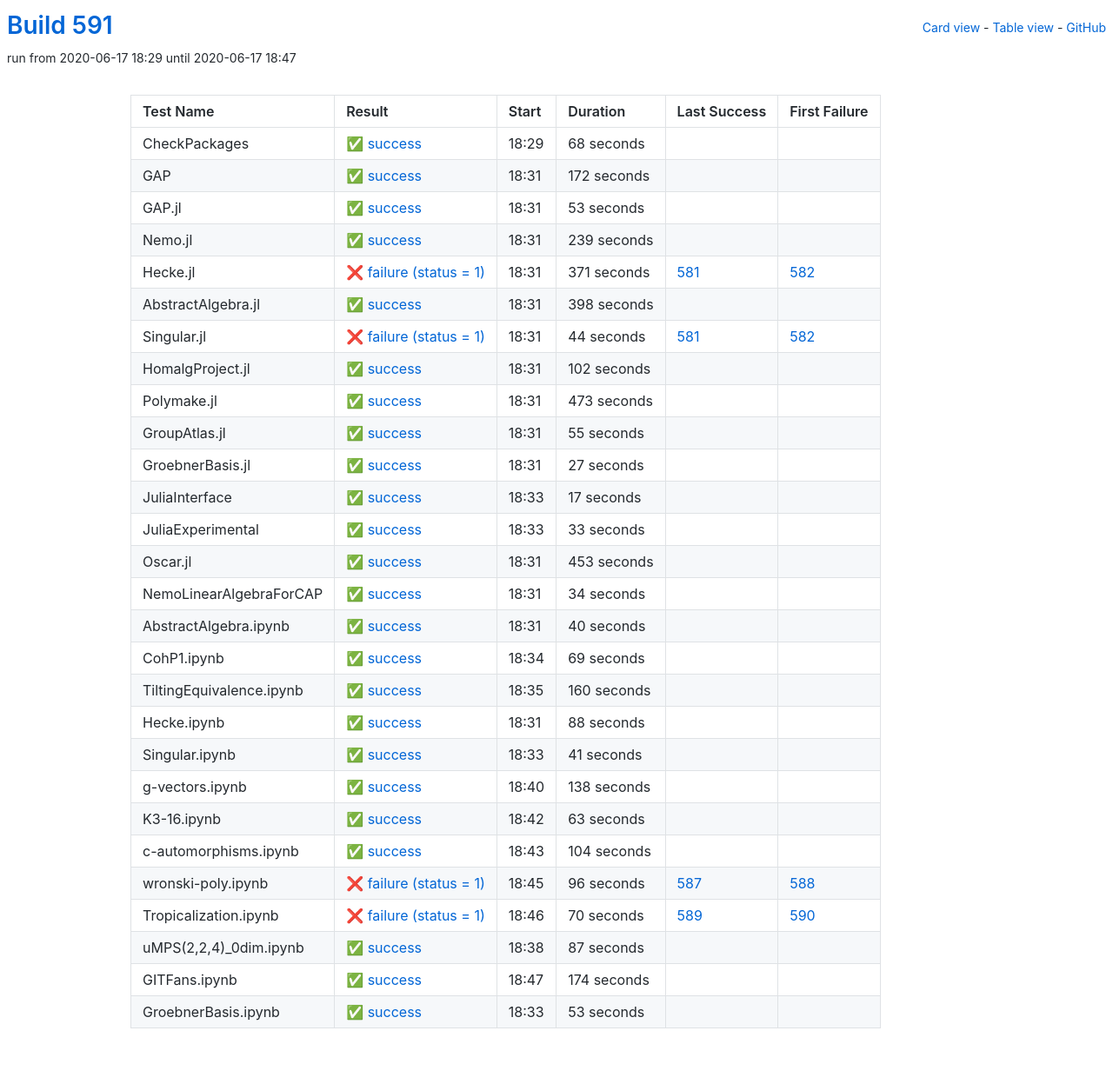
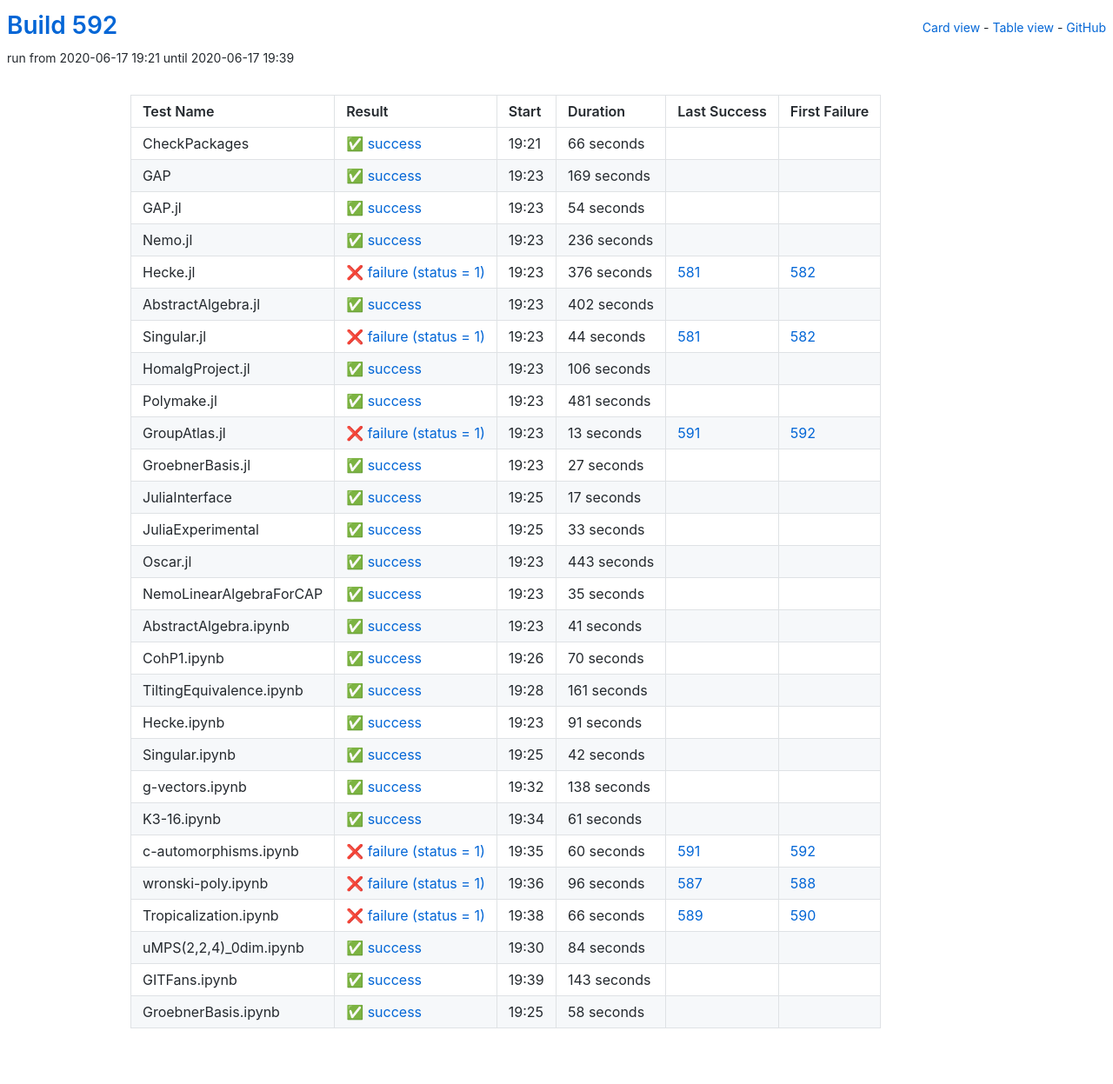
Before and after one commit to oscar-system/oscar-ci-status-1.4, a Jekyll site: the page built from table.html, in a window 1280 px wide. Shown: the whole page at 87% size. Built offline with Jekyll 4.4.1, drawn with Linux system fonts in a browser that asks for light colours.

Commit message:
Build #592

```diff
--- a/_data/ci.yml
+++ b/_data/ci.yml
@@ -1,6 +1,6 @@
 ---
-build: 591
-build_url: https://oscarci.mathematik.uni-kl.de/job/oscar-julia-1.4/591/
+build: 592
+build_url: https://oscarci.mathematik.uni-kl.de/job/oscar-julia-1.4/592/
 job: oscar-julia-1.4
 organization: oscar-system
 repo: oscar-ci-status-1.4
@@ -8,80 +8,80 @@ repourl: https://github.com/oscar-system/oscar-ci-status-1.4
 tests:
 - name: CheckPackages
   id: checkpackages
-  log: https://oscarci.mathematik.uni-kl.de/job/oscar-julia-1.4/591/artifact/logs/build-591/CheckPackages.log
-  start: 2020-06-17 18:29
+  log: https://oscarci.mathematik.uni-kl.de/job/oscar-julia-1.4/592/artifact/logs/build-592/CheckPackages.log
+  start: 2020-06-17 19:21
   success: true
   exitcode: 0
   status: success
-  duration: 68
+  duration: 66
   last_success: false
   last_success_url:
   first_failure: false
   first_failure_url:
 - name: GAP
   id: gap
-  log: https://oscarci.mathematik.uni-kl.de/job/oscar-julia-1.4/591/artifact/logs/build-591/GAP.log
-  start: 2020-06-17 18:31
+  log: https://oscarci.mathematik.uni-kl.de/job/oscar-julia-1.4/592/artifact/logs/build-592/GAP.log
+  start: 2020-06-17 19:23
   success: true
   exitcode: 0
   status: success
-  duration: 172
+  duration: 169
   last_success: false
   last_success_url:
   first_failure: false
   first_failure_url:
 - name: GAP.jl
   id: gap-jl
-  log: https://oscarci.mathematik.uni-kl.de/job/oscar-julia-1.4/591/artifact/logs/build-591/GAP.jl.log
-  start: 2020-06-17 18:31
+  log: https://oscarci.mathematik.uni-kl.de/job/oscar-julia-1.4/592/artifact/logs/build-592/GAP.jl.log
+  start: 2020-06-17 19:23
   success: true
   exitcode: 0
   status: success
-  duration: 53
+  duration: 54
   last_success: false
   last_success_url:
   first_failure: false
   first_failure_url:
 - name: Nemo.jl
   id: nemo-jl
-  log: https://oscarci.mathematik.uni-kl.de/job/oscar-julia-1.4/591/artifact/logs/build-591/Nemo.jl.log
-  start: 2020-06-17 18:31
+  log: https://oscarci.mathematik.uni-kl.de/job/oscar-julia-1.4/592/artifact/logs/build-592/Nemo.jl.log
+  start: 2020-06-17 19:23
   success: true
   exitcode: 0
   status: success
-  duration: 239
+  duration: 236
   last_success: false
   last_success_url:
   first_failure: false
   first_failure_url:
 - name: Hecke.jl
   id: hecke-jl
-  log: https://oscarci.mathematik.uni-kl.de/job/oscar-julia-1.4/591/artifact/logs/build-591/Hecke.jl.log
-  start: 2020-06-17 18:31
+  log: https://oscarci.mathematik.uni-kl.de/job/oscar-julia-1.4/592/artifact/logs/build-592/Hecke.jl.log
+  start: 2020-06-17 19:23
   success: false
   exitcode: 1
   status: failure
-  duration: 371
+  duration: 376
   last_success: 581
   last_success_url: https://oscarci.mathematik.uni-kl.de/job/oscar-julia-1.4/581/
   first_failure: 582
   first_failure_url: https://oscarci.mathematik.uni-kl.de/job/oscar-julia-1.4/582/
 - name: AbstractAlgebra.jl
   id: abstractalgebra-jl
-  log: https://oscarci.mathematik.uni-kl.de/job/oscar-julia-1.4/591/artifact/logs/build-591/AbstractAlgebra.jl.log
-  start: 2020-06-17 18:31
+  log: https://oscarci.mathematik.uni-kl.de/job/oscar-julia-1.4/592/artifact/logs/build-592/AbstractAlgebra.jl.log
+  start: 2020-06-17 19:23
   success: true
   exitcode: 0
   status: success
-  duration: 398
+  duration: 402
   last_success: false
   last_success_url:
   first_failure: false
   first_failure_url:
 - name: Singular.jl
   id: singular-jl
-  log: https://oscarci.mathematik.uni-kl.de/job/oscar-julia-1.4/591/artifact/logs/build-591/Singular.jl.log
-  start: 2020-06-17 18:31
+  log: https://oscarci.mathematik.uni-kl.de/job/oscar-julia-1.4/592/artifact/logs/build-592/Singular.jl.log
+  start: 2020-06-17 19:23
   success: false
   exitcode: 1
   status: failure
@@ -92,44 +92,44 @@ tests:
   first_failure_url: https://oscarci.mathematik.uni-kl.de/job/oscar-julia-1.4/582/
 - name: HomalgProject.jl
   id: homalgproject-jl
-  log: https://oscarci.mathematik.uni-kl.de/job/oscar-julia-1.4/591/artifact/logs/build-591/HomalgProject.jl.log
-  start: 2020-06-17 18:31
+  log: https://oscarci.mathematik.uni-kl.de/job/oscar-julia-1.4/592/artifact/logs/build-592/HomalgProject.jl.log
+  start: 2020-06-17 19:23
   success: true
   exitcode: 0
   status: success
-  duration: 102
+  duration: 106
   last_success: false
   last_success_url:
   first_failure: false
   first_failure_url:
 - name: Polymake.jl
   id: polymake-jl
-  log: https://oscarci.mathematik.uni-kl.de/job/oscar-julia-1.4/591/artifact/logs/build-591/Polymake.jl.log
-  start: 2020-06-17 18:31
+  log: https://oscarci.mathematik.uni-kl.de/job/oscar-julia-1.4/592/artifact/logs/build-592/Polymake.jl.log
+  start: 2020-06-17 19:23
   success: true
   exitcode: 0
   status: success
-  duration: 473
+  duration: 481
   last_success: false
   last_success_url:
   first_failure: false
   first_failure_url:
 - name: GroupAtlas.jl
   id: groupatlas-jl
-  log: https://oscarci.mathematik.uni-kl.de/job/oscar-julia-1.4/591/artifact/logs/build-591/GroupAtlas.jl.log
-  start: 2020-06-17 18:31
-  success: true
-  exitcode: 0
-  status: success
-  duration: 55
-  last_success: false
-  last_success_url:
-  first_failure: false
-  first_failure_url:
+  log: https://oscarci.mathematik.uni-kl.de/job/oscar-julia-1.4/592/artifact/logs/build-592/GroupAtlas.jl.log
+  start: 2020-06-17 19:23
+  success: false
+  exitcode: 1
+  status: failure
+  duration: 13
+  last_success: 591
+  last_success_url: https://oscarci.mathematik.uni-kl.de/job/oscar-julia-1.4/591/
+  first_failure: 592
+  first_failure_url: https://oscarci.mathematik.uni-kl.de/job/oscar-julia-1.4/592/
 - name: GroebnerBasis.jl
   id: groebnerbasis-jl
-  log: https://oscarci.mathematik.uni-kl.de/job/oscar-julia-1.4/591/artifact/logs/build-591/GroebnerBasis.jl.log
-  start: 2020-06-17 18:31
+  log: https://oscarci.mathematik.uni-kl.de/job/oscar-julia-1.4/592/artifact/logs/build-592/GroebnerBasis.jl.log
+  start: 2020-06-17 19:23
   success: true
   exitcode: 0
   status: success
@@ -140,8 +140,8 @@ tests:
   first_failure_url:
 - name: JuliaInterface
   id: juliainterface
-  log: https://oscarci.mathematik.uni-kl.de/job/oscar-julia-1.4/591/artifact/logs/build-591/JuliaInterface.log
-  start: 2020-06-17 18:33
+  log: https://oscarci.mathematik.uni-kl.de/job/oscar-julia-1.4/592/artifact/logs/build-592/JuliaInterface.log
+  start: 2020-06-17 19:25
   success: true
   exitcode: 0
   status: success
@@ -152,8 +152,8 @@ tests:
   first_failure_url:
 - name: JuliaExperimental
   id: juliaexperimental
-  log: https://oscarci.mathematik.uni-kl.de/job/oscar-julia-1.4/591/artifact/logs/build-591/JuliaExperimental.log
-  start: 2020-06-17 18:33
+  log: https://oscarci.mathematik.uni-kl.de/job/oscar-julia-1.4/592/artifact/logs/build-592/JuliaExperimental.log
+  start: 2020-06-17 19:25
   success: true
   exitcode: 0
   status: success
@@ -164,80 +164,32 @@ tests:
   first_failure_url:
 - name: Oscar.jl
   id: oscar-jl
-  log: https://oscarci.mathematik.uni-kl.de/job/oscar-julia-1.4/591/artifact/logs/build-591/Oscar.jl.log
-  start: 2020-06-17 18:31
+  log: https://oscarci.mathematik.uni-kl.de/job/oscar-julia-1.4/592/artifact/logs/build-592/Oscar.jl.log
+  start: 2020-06-17 19:23
   success: true
   exitcode: 0
   status: success
-  duration: 453
+  duration: 443
   last_success: false
   last_success_url:
   first_failure: false
   first_failure_url:
 - name: NemoLinearAlgebraForCAP
   id: nemolinearalgebraforcap
-  log: https://oscarci.mathematik.uni-kl.de/job/oscar-julia-1.4/591/artifact/logs/build-591/NemoLinearAlgebraForCAP.log
-  start: 2020-06-17 18:31
+  log: https://oscarci.mathematik.uni-kl.de/job/oscar-julia-1.4/592/artifact/logs/build-592/NemoLinearAlgebraForCAP.log
+  start: 2020-06-17 19:23
   success: true
   exitcode: 0
   status: success
-  duration: 34
+  duration: 35
   last_success: false
   last_success_url:
   first_failure: false
   first_failure_url:
 - name: AbstractAlgebra.ipynb
   id: abstractalgebra-ipynb
-  log: https://oscarci.mathematik.uni-kl.de/job/oscar-julia-1.4/591/artifact/logs/build-591/AbstractAlgebra.ipynb.log
-  start: 2020-06-17 18:31
-  success: true
-  exitcode: 0
-  status: success
-  duration: 40
-  last_success: false
-  last_success_url:
-  first_failure: false
-  first_failure_url:
-- name: CohP1.ipynb
-  id: cohp1-ipynb
-  log: https://oscarci.mathematik.uni-kl.de/job/oscar-julia-1.4/591/artifact/logs/build-591/CohP1.ipynb.log
-  start: 2020-06-17 18:34
-  success: true
-  exitcode: 0
-  status: success
-  duration: 69
-  last_success: false
-  last_success_url:
-  first_failure: false
-  first_failure_url:
-- name: TiltingEquivalence.ipynb
-  id: tiltingequivalence-ipynb
-  log: https://oscarci.mathematik.uni-kl.de/job/oscar-julia-1.4/591/artifact/logs/build-591/TiltingEquivalence.ipynb.log
-  start: 2020-06-17 18:35
-  success: true
-  exitcode: 0
-  status: success
-  duration: 160
-  last_success: false
-  last_success_url:
-  first_failure: false
-  first_failure_url:
-- name: Hecke.ipynb
-  id: hecke-ipynb
-  log: https://oscarci.mathematik.uni-kl.de/job/oscar-julia-1.4/591/artifact/logs/build-591/Hecke.ipynb.log
-  start: 2020-06-17 18:31
-  success: true
-  exitcode: 0
-  status: success
-  duration: 88
-  last_success: false
-  last_success_url:
-  first_failure: false
-  first_failure_url:
-- name: Singular.ipynb
-  id: singular-ipynb
-  log: https://oscarci.mathematik.uni-kl.de/job/oscar-julia-1.4/591/artifact/logs/build-591/Singular.ipynb.log
-  start: 2020-06-17 18:33
+  log: https://oscarci.mathematik.uni-kl.de/job/oscar-julia-1.4/592/artifact/logs/build-592/AbstractAlgebra.ipynb.log
+  start: 2020-06-17 19:23
   success: true
   exitcode: 0
   status: success
@@ -246,10 +198,58 @@ tests:
   last_success_url:
   first_failure: false
   first_failure_url:
+- name: CohP1.ipynb
+  id: cohp1-ipynb
+  log: https://oscarci.mathematik.uni-kl.de/job/oscar-julia-1.4/592/artifact/logs/build-592/CohP1.ipynb.log
+  start: 2020-06-17 19:26
+  success: true
+  exitcode: 0
+  status: success
+  duration: 70
+  last_success: false
+  last_success_url:
+  first_failure: false
+  first_failure_url:
+- name: TiltingEquivalence.ipynb
+  id: tiltingequivalence-ipynb
+  log: https://oscarci.mathematik.uni-kl.de/job/oscar-julia-1.4/592/artifact/logs/build-592/TiltingEquivalence.ipynb.log
+  start: 2020-06-17 19:28
+  success: true
+  exitcode: 0
+  status: success
+  duration: 161
+  last_success: false
+  last_success_url:
+  first_failure: false
+  first_failure_url:
+- name: Hecke.ipynb
+  id: hecke-ipynb
+  log: https://oscarci.mathematik.uni-kl.de/job/oscar-julia-1.4/592/artifact/logs/build-592/Hecke.ipynb.log
+  start: 2020-06-17 19:23
+  success: true
+  exitcode: 0
+  status: success
+  duration: 91
+  last_success: false
+  last_success_url:
+  first_failure: false
+  first_failure_url:
+- name: Singular.ipynb
+  id: singular-ipynb
+  log: https://oscarci.mathematik.uni-kl.de/job/oscar-julia-1.4/592/artifact/logs/build-592/Singular.ipynb.log
+  start: 2020-06-17 19:25
+  success: true
+  exitcode: 0
+  status: success
+  duration: 42
+  last_success: false
+  last_success_url:
+  first_failure: false
+  first_failure_url:
 - name: g-vectors.ipynb
   id: g-vectors-ipynb
-  log: https://oscarci.mathematik.uni-kl.de/job/oscar-julia-1.4/591/artifact/logs/build-591/g-vectors.ipynb.log
-  start: 2020-06-17 18:40
+  log: https://oscarci.mathematik.uni-kl.de/job/oscar-julia-1.4/592/artifact/logs/build-592/g-vectors.ipynb.log
+  start: 2020-06-17 19:32
   success: true
   exitcode: 0
   status: success
@@ -260,32 +260,32 @@ tests:
   first_failure_url:
 - name: K3-16.ipynb
   id: k3-16-ipynb
-  log: https://oscarci.mathematik.uni-kl.de/job/oscar-julia-1.4/591/artifact/logs/build-591/K3-16.ipynb.log
-  start: 2020-06-17 18:42
+  log: https://oscarci.mathematik.uni-kl.de/job/oscar-julia-1.4/592/artifact/logs/build-592/K3-16.ipynb.log
+  start: 2020-06-17 19:34
   success: true
   exitcode: 0
   status: success
-  duration: 63
+  duration: 61
   last_success: false
   last_success_url:
   first_failure: false
   first_failure_url:
 - name: c-automorphisms.ipynb
   id: c-automorphisms-ipynb
-  log: https://oscarci.mathematik.uni-kl.de/job/oscar-julia-1.4/591/artifact/logs/build-591/c-automorphisms.ipynb.log
-  start: 2020-06-17 18:43
-  success: true
-  exitcode: 0
-  status: success
-  duration: 104
-  last_success: false
-  last_success_url:
-  first_failure: false
-  first_failure_url:
+  log: https://oscarci.mathematik.uni-kl.de/job/oscar-julia-1.4/592/artifact/logs/build-592/c-automorphisms.ipynb.log
+  start: 2020-06-17 19:35
+  success: false
+  exitcode: 1
+  status: failure
+  duration: 60
+  last_success: 591
+  last_success_url: https://oscarci.mathematik.uni-kl.de/job/oscar-julia-1.4/591/
+  first_failure: 592
+  first_failure_url: https://oscarci.mathematik.uni-kl.de/job/oscar-julia-1.4/592/
 - name: wronski-poly.ipynb
   id: wronski-poly-ipynb
-  log: https://oscarci.mathematik.uni-kl.de/job/oscar-julia-1.4/591/artifact/logs/build-591/wronski-poly.ipynb.log
-  start: 2020-06-17 18:45
+  log: https://oscarci.mathematik.uni-kl.de/job/oscar-julia-1.4/592/artifact/logs/build-592/wronski-poly.ipynb.log
+  start: 2020-06-17 19:36
   success: false
   exitcode: 1
   status: failure
@@ -296,48 +296,48 @@ tests:
   first_failure_url: https://oscarci.mathematik.uni-kl.de/job/oscar-julia-1.4/588/
 - name: Tropicalization.ipynb
   id: tropicalization-ipynb
-  log: https://oscarci.mathematik.uni-kl.de/job/oscar-julia-1.4/591/artifact/logs/build-591/Tropicalization.ipynb.log
-  start: 2020-06-17 18:46
+  log: https://oscarci.mathematik.uni-kl.de/job/oscar-julia-1.4/592/artifact/logs/build-592/Tropicalization.ipynb.log
+  start: 2020-06-17 19:38
   success: false
   exitcode: 1
   status: failure
-  duration: 70
+  duration: 66
   last_success: 589
   last_success_url: https://oscarci.mathematik.uni-kl.de/job/oscar-julia-1.4/589/
   first_failure: 590
   first_failure_url: https://oscarci.mathematik.uni-kl.de/job/oscar-julia-1.4/590/
 - name: uMPS(2,2,4)_0dim.ipynb
   id: umps-2-2-4-0dim-ipynb
-  log: https://oscarci.mathematik.uni-kl.de/job/oscar-julia-1.4/591/artifact/logs/build-591/uMPS-2-2-4-_0dim.ipynb.log
-  start: 2020-06-17 18:38
+  log: https://oscarci.mathematik.uni-kl.de/job/oscar-julia-1.4/592/artifact/logs/build-592/uMPS-2-2-4-_0dim.ipynb.log
+  start: 2020-06-17 19:30
   success: true
   exitcode: 0
   status: success
-  duration: 87
+  duration: 84
   last_success: false
   last_success_url:
   first_failure: false
   first_failure_url:
 - name: GITFans.ipynb
   id: gitfans-ipynb
-  log: https://oscarci.mathematik.uni-kl.de/job/oscar-julia-1.4/591/artifact/logs/build-591/GITFans.ipynb.log
-  start: 2020-06-17 18:47
+  log: https://oscarci.mathematik.uni-kl.de/job/oscar-julia-1.4/592/artifact/logs/build-592/GITFans.ipynb.log
+  start: 2020-06-17 19:39
   success: true
   exitcode: 0
   status: success
-  duration: 174
+  duration: 143
   last_success: false
   last_success_url:
   first_failure: false
   first_failure_url:
 - name: GroebnerBasis.ipynb
   id: groebnerbasis-ipynb
-  log: https://oscarci.mathematik.uni-kl.de/job/oscar-julia-1.4/591/artifact/logs/build-591/GroebnerBasis.ipynb.log
-  start: 2020-06-17 18:33
+  log: https://oscarci.mathematik.uni-kl.de/job/oscar-julia-1.4/592/artifact/logs/build-592/GroebnerBasis.ipynb.log
+  start: 2020-06-17 19:25
   success: true
   exitcode: 0
   status: success
-  duration: 53
+  duration: 58
   last_success: false
   last_success_url:
   first_failure: false
```
Also changed, not shown: README.md.
